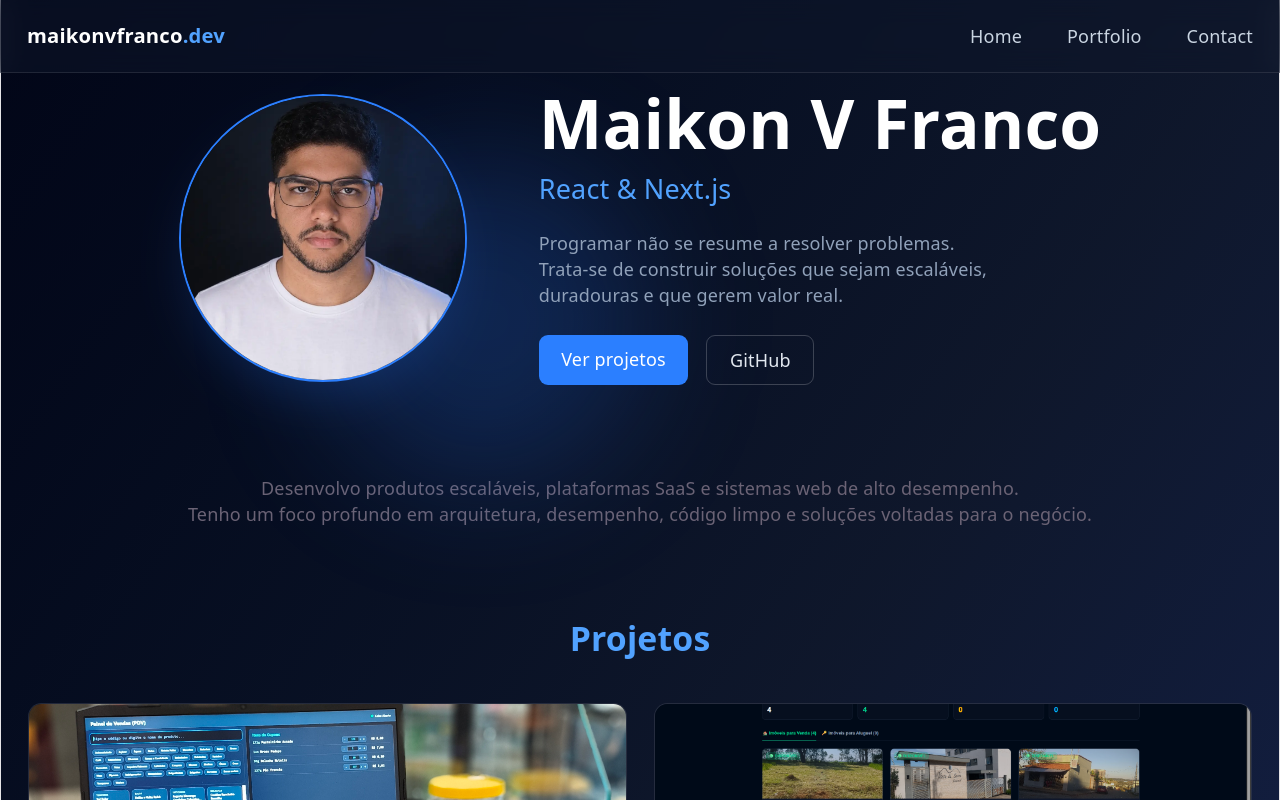
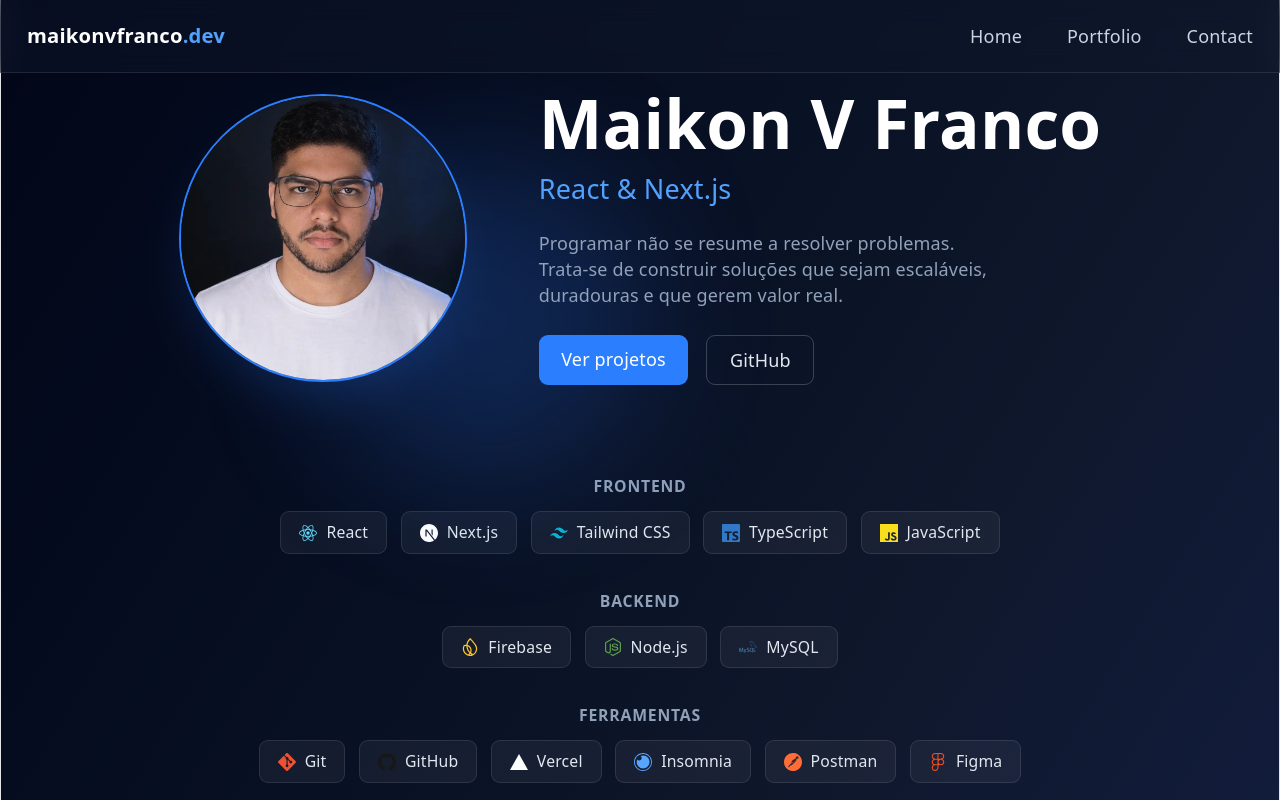
Before and after one commit to maikonvfranco/Portfolio, a React app: page / in a window 1280 px wide. Shown: the top 800 px of the page. Built offline with nearby package versions, Linux system fonts and the light colour scheme; the HTML template or start-up script is replaced by a standard one.

Commit message:
Added component Stack with icons

```diff
--- a/src/components/About.tsx
+++ /dev/null
@@ -1,15 +0,0 @@
-function About() {
-  return (
-    <div>
-      <p>
-        Desenvolvo produtos escaláveis, plataformas SaaS e sistemas web de alto
-        desempenho.
-        <br />
-        Tenho um foco profundo em arquitetura, desempenho, código limpo e
-        soluções voltadas para o negócio.
-      </p>
-    </div>
-  );
-}
-
-export default About;
--- /dev/null
+++ b/src/components/Stack.tsx
@@ -0,0 +1,78 @@
+import type { IconType } from "react-icons";
+import {
+  SiReact,
+  SiNextdotjs,
+  SiTypescript,
+  SiJavascript,
+  SiTailwindcss,
+  SiFirebase,
+  SiNodedotjs,
+  SiMysql,
+  SiGit,
+  SiGithub,
+  SiVercel,
+  SiFigma,
+  SiInsomnia,
+  SiPostman,
+} from "react-icons/si";
+
+type Tech = { name: string; icon: IconType; color: string };
+
+const grupos: { titulo: string; techs: Tech[] }[] = [
+  {
+    titulo: "Frontend",
+    techs: [
+      { name: "React", icon: SiReact, color: "#61DAFB" },
+      { name: "Next.js", icon: SiNextdotjs, color: "#FFFFFF" },
+      { name: "Tailwind CSS", icon: SiTailwindcss, color: "#06B6D4" },
+      { name: "TypeScript", icon: SiTypescript, color: "#3178C6" },
+      { name: "JavaScript", icon: SiJavascript, color: "#F7DF1E" },
+    ],
+  },
+  {
+    titulo: "Backend",
+    techs: [
+      { name: "Firebase", icon: SiFirebase, color: "#FFCA28" },
+      { name: "Node.js", icon: SiNodedotjs, color: "#5FA04E" },
+      { name: "MySQL", icon: SiMysql, color: "#4479A1" },
+    ],
+  },
+  {
+    titulo: "Ferramentas",
+    techs: [
+      { name: "Git", icon: SiGit, color: "#F05032" },
+      { name: "GitHub", icon: SiGithub, color: "#181717" },
+      { name: "Vercel", icon: SiVercel, color: "#FFFFFF" },
+      { name: "Insomnia", icon: SiInsomnia, color: "#58A6FF" },
+      { name: "Postman", icon: SiPostman, color: "#FF6C37" },
+      { name: "Figma", icon: SiFigma, color: "#F24E1E" },
+    ],
+  },
+];
+
+function Stack() {
+  return (
+    <div className="mx-auto flex max-w-4xl flex-col items-center gap-8 px-6">
+      {grupos.map((grupo) => (
+        <div key={grupo.titulo} className="w-full text-center">
+          <h3 className="mb-3 text-sm font-semibold tracking-wider text-slate-400 uppercase">
+            {grupo.titulo}
+          </h3>
+          <ul className="flex flex-wrap justify-center gap-3">
+            {grupo.techs.map(({ name, icon: Icon, color }) => (
+              <li
+                key={name}
+                className="flex items-center gap-2 rounded-lg border border-white/10 bg-white/5 px-4 py-2 text-sm text-slate-200 transition-all duration-300 hover:-translate-y-0.5 hover:border-white/20 hover:bg-white/10"
+              >
+                <Icon size={18} color={color} />
+                {name}
+              </li>
+            ))}
+          </ul>
+        </div>
+      ))}
+    </div>
+  );
+}
+
+export default Stack;
--- a/src/pages/home/Home.tsx
+++ b/src/pages/home/Home.tsx
@@ -1,7 +1,7 @@
 import NavBar from "../../components/NavBar.tsx";
 import Footer from "../../components/Footer.tsx";
 import Hero from "../../components/Hero.tsx";
-import About from "../../components/About.tsx";
+import Stack from "../../components/Stack.tsx";
 import Projects from "../../components/Projects.tsx";
 import Contact from "../../components/Contact.tsx";
 
@@ -13,7 +13,7 @@ function Home() {
 
         <Hero />
 
-        <About />
+        <Stack />
 
         <Projects />
 
```
